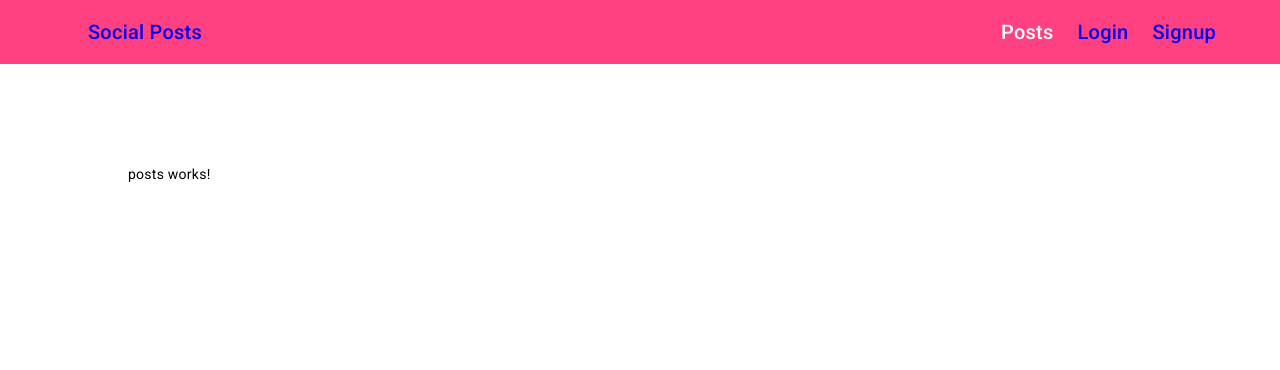
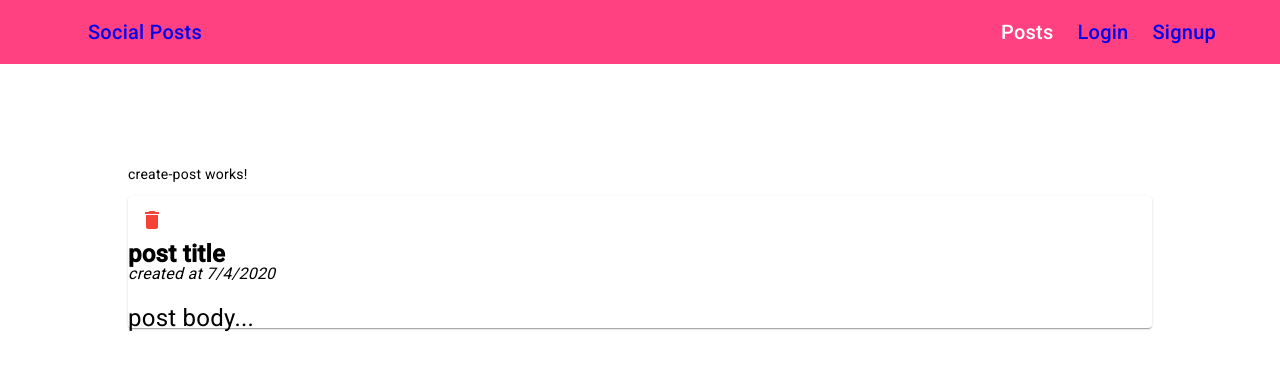
Before and after one commit to marcoo933/LoginSystem, an Angular app in the folder frontend/: page /posts in a window 1280 px wide. Shown: the top 370 px of the page. Built offline with nearby package versions, Linux system fonts and the light colour scheme.

Commit message:
post style

```diff
--- a/frontend/src/app/components/create-post/create-post.component.ts
+++ b/frontend/src/app/components/create-post/create-post.component.ts
@@ -1,4 +1,5 @@
 import { Component } from '@angular/core';
+import { FormControl, FormGroup, Validators } from '@angular/forms';
 
 @Component({
   selector: 'app-create-post',
--- a/frontend/src/app/components/posts/posts.component.html
+++ b/frontend/src/app/components/posts/posts.component.html
@@ -1 +1,16 @@
-<p>posts works!</p>
+<app-create-post></app-create-post>
+
+<mat-card>
+  <button mat-icon-button>
+    <mat-icon color="warn"> delete </mat-icon>
+  </button>
+  <div class="post-title">
+    post title
+  </div>
+  <div class="post-meta">
+    created at 7/4/2020
+  </div>
+  <div class="post-body">
+    post body...
+  </div>
+</mat-card>
--- a/frontend/src/app/components/posts/posts.component.scss
+++ b/frontend/src/app/components/posts/posts.component.scss
@@ -0,0 +1,17 @@
+mat-card {
+  margin-bottom: 1em;
+  font-size: 24px;
+  button {
+    float: right;
+  }
+  .post-title {
+    font-weight: bold;
+  }
+  .post-meta {
+    font-size: 16px;
+    font-style: italic;
+  }
+  .post-body {
+    margin-top: 1em;
+  }
+}
```
